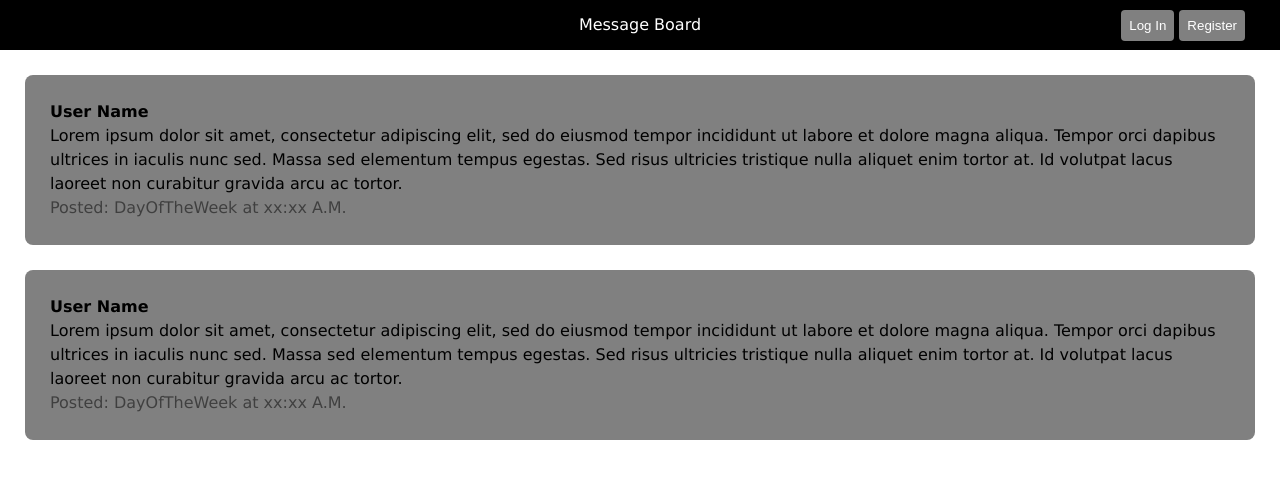
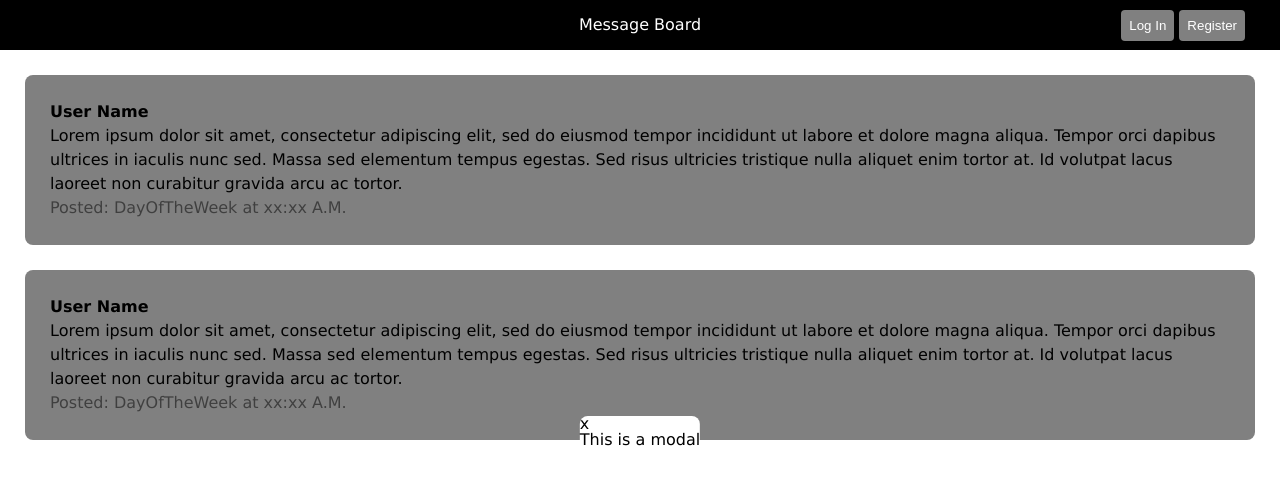
Before and after one commit to tupasj/TOP_Members_Only, a React (Vite) app in the folder frontend/: page / in a window 1280 px wide. Both pictures are taken after a click on the button "Log In". Shown: the top 484 px of the page. Built offline with nearby package versions, Linux system fonts and the light colour scheme.

Commit message:
Added modal component

```diff
--- a/frontend/src/components/Header/Header.jsx
+++ b/frontend/src/components/Header/Header.jsx
@@ -1,4 +1,6 @@
 import styled from "styled-components";
+import { useState } from "react";
+import { Modal } from "../UI/Modal";
 
 const Container = styled.header`
   display: grid;
@@ -43,13 +45,16 @@ const ButtonsContainer = styled.div`
 `;
 
 const Header = () => {
+  const [modalOpen, setModalOpen] = useState(false);
+
   return (
     <Container>
       <Title>Message Board</Title>
       <ButtonsContainer>
-        <LoginButton>Log In</LoginButton>
+        <LoginButton onClick={() => setModalOpen(true)}>Log In</LoginButton>
         <RegisterButton>Register</RegisterButton>
       </ButtonsContainer>
+      <Modal modalOpen={modalOpen} setModalOpen={setModalOpen} />
     </Container>
   );
 };
--- /dev/null
+++ b/frontend/src/components/UI/Modal.jsx
@@ -0,0 +1,29 @@
+import styled from "styled-components";
+
+const Container = styled.div`
+  position: absolute;
+  top: 50%;
+  left: 50%;
+  transform: translate(-50%, 50%);
+  background-color: white;
+  color: black;
+  border-radius: 8px;
+`;
+
+const Modal = (props) => {
+  const modalOpen = props.modalOpen;
+  const setModalOpen = props.setModalOpen;
+
+  return (
+    <>
+      {modalOpen && (
+        <Container>
+          <div onClick={() => setModalOpen(false)}>x</div>
+          <p>This is a modal</p>
+        </Container>
+      )}
+    </>
+  );
+};
+
+export { Modal };
```
